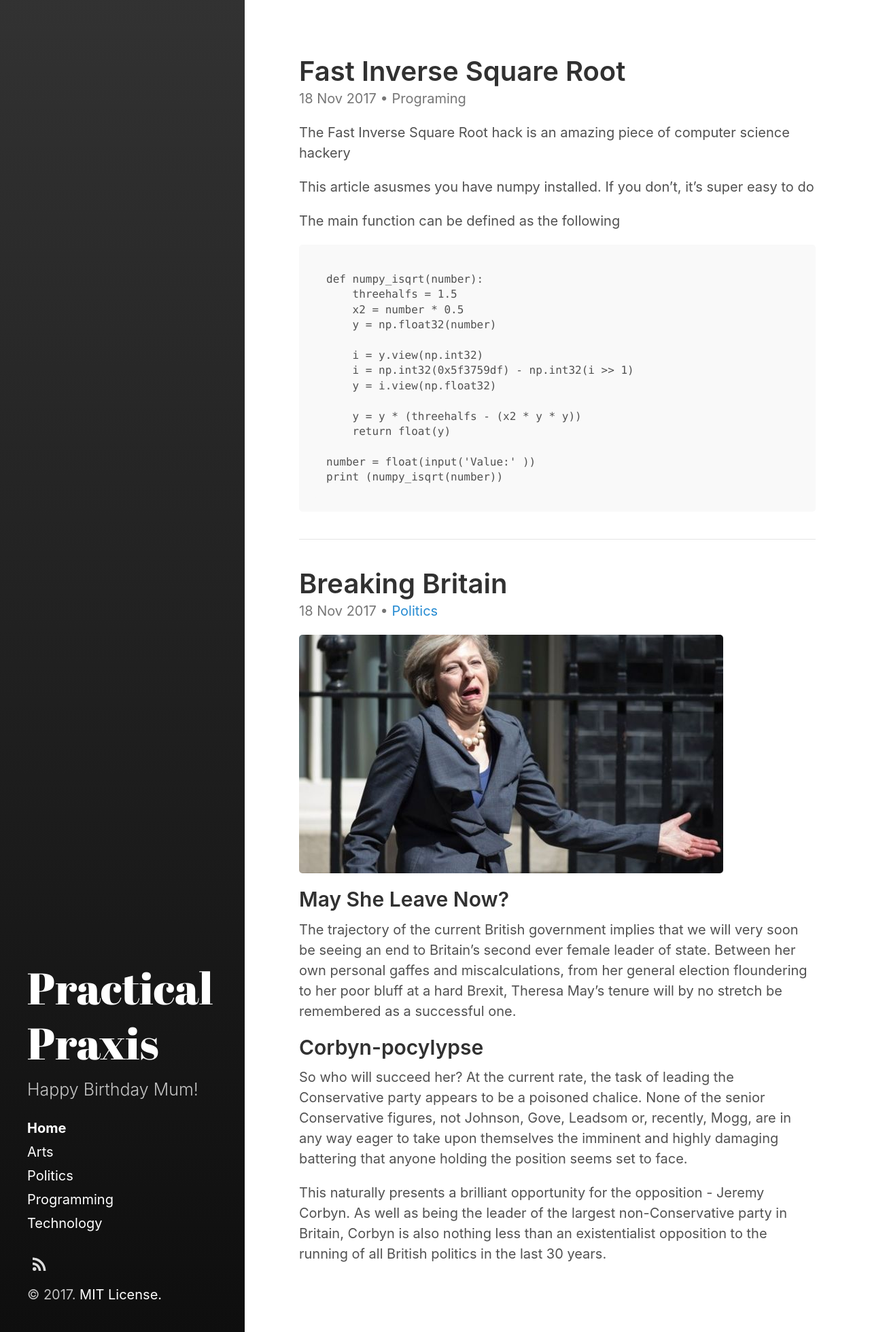
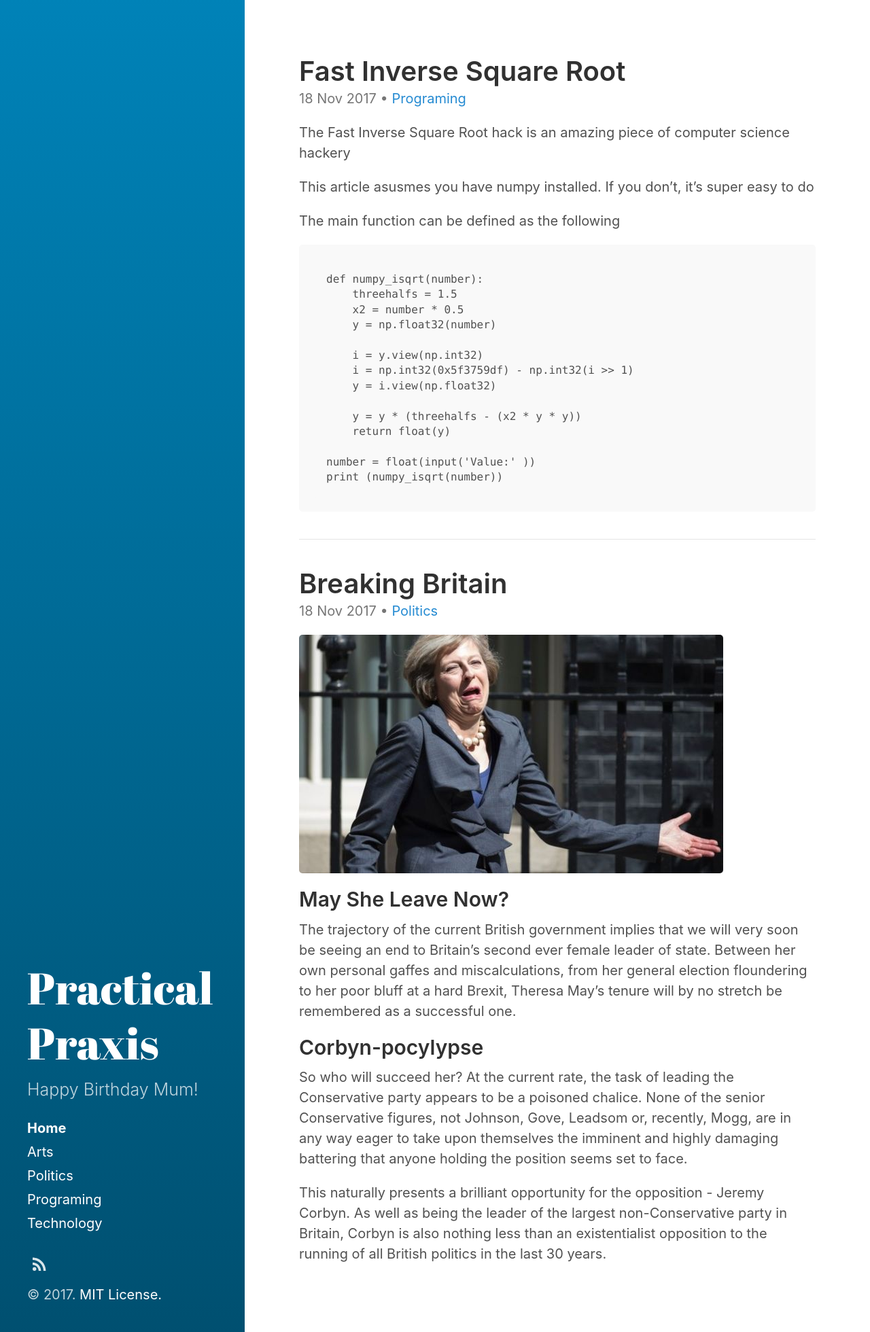
Before and after one commit to PracticalPraxis/PracticalPraxis.github.io, a Jekyll site: the page built from index.html, in a window 1280 px wide. Shown: the whole page at 68% size. Built offline with Jekyll 4.4.1, drawn with Linux system fonts in a browser that asks for light colours; the list of posts is cut into pages by our own code.

Commit message:
Stylistic changes

```diff
--- a/assets/css/main.scss
+++ b/assets/css/main.scss
@@ -3,4 +3,5 @@
 # only main files contain this front matter, not partials.
 ---
 
+$sidebar-bg-color: #006994;
 @import "hydeout";
--- a/category/Programming.md
+++ b/category/Programing.md
@@ -1,6 +1,6 @@
 ---
 layout: category
-title: Programming
+title: Programing
 ---
 
 ## Regular updates on my coding work.
--- a/css/main.scss
+++ b/css/main.scss
@@ -3,4 +3,5 @@
 # only main files contain this front matter, not partials.
 ---
 
+$sidebar-bg-color: #006994;
 @import "hydeout";
```
Also changed, not shown: 12 other files.
